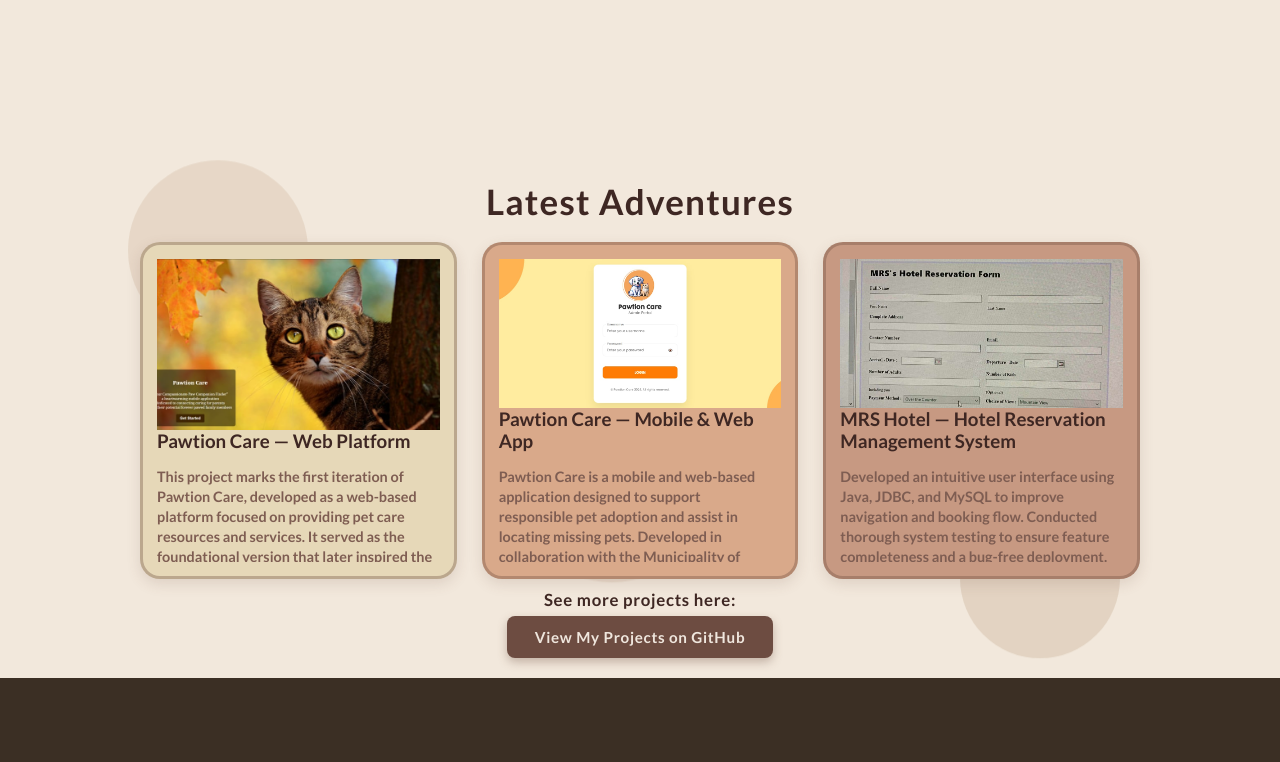
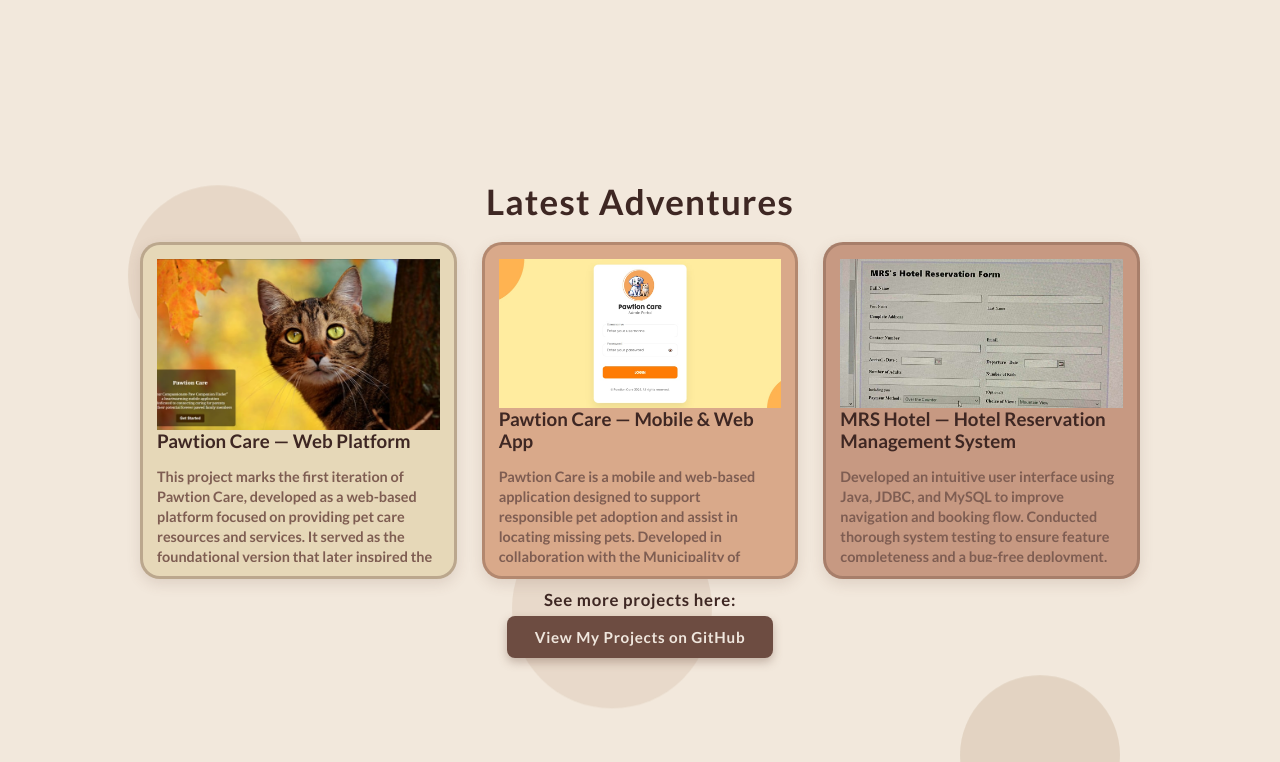
Before and after one commit to julianaaplaonsantos/mywebsite, a React (Vite) app: page / in a window 1280 px wide. Shown: the part 1520-2282 px from the top of the page. Built offline with nearby package versions, Linux system fonts and the light colour scheme.

Commit message:
fix ui for tabs

```diff
--- a/src/sections/About.css
+++ b/src/sections/About.css
@@ -447,7 +447,7 @@
   }
 
   .about-section > h2 {
-    margin-top: -80px;
+    margin-top: -100px !important;
     margin-bottom: 30px;
     font-size: 45px;
   }
--- a/src/sections/Projects.css
+++ b/src/sections/Projects.css
@@ -161,9 +161,9 @@
 }
 
 .projects-section {
-  min-height: auto;
+  min-height: 100vh;
   height: auto;
-  padding: 40px 15px 20px;
+  padding: 40px 15px 50px;
   background-color: var(--bg-color);
   color: var(--secondary-text);
   text-align: center;
@@ -279,7 +279,7 @@
     overflow: hidden;
   }
   .projects-section > h2 {
-    margin-top: 60px;
+    margin-top: 60px !important;
   }
   .section-title {
     font-size: 26px;
```
